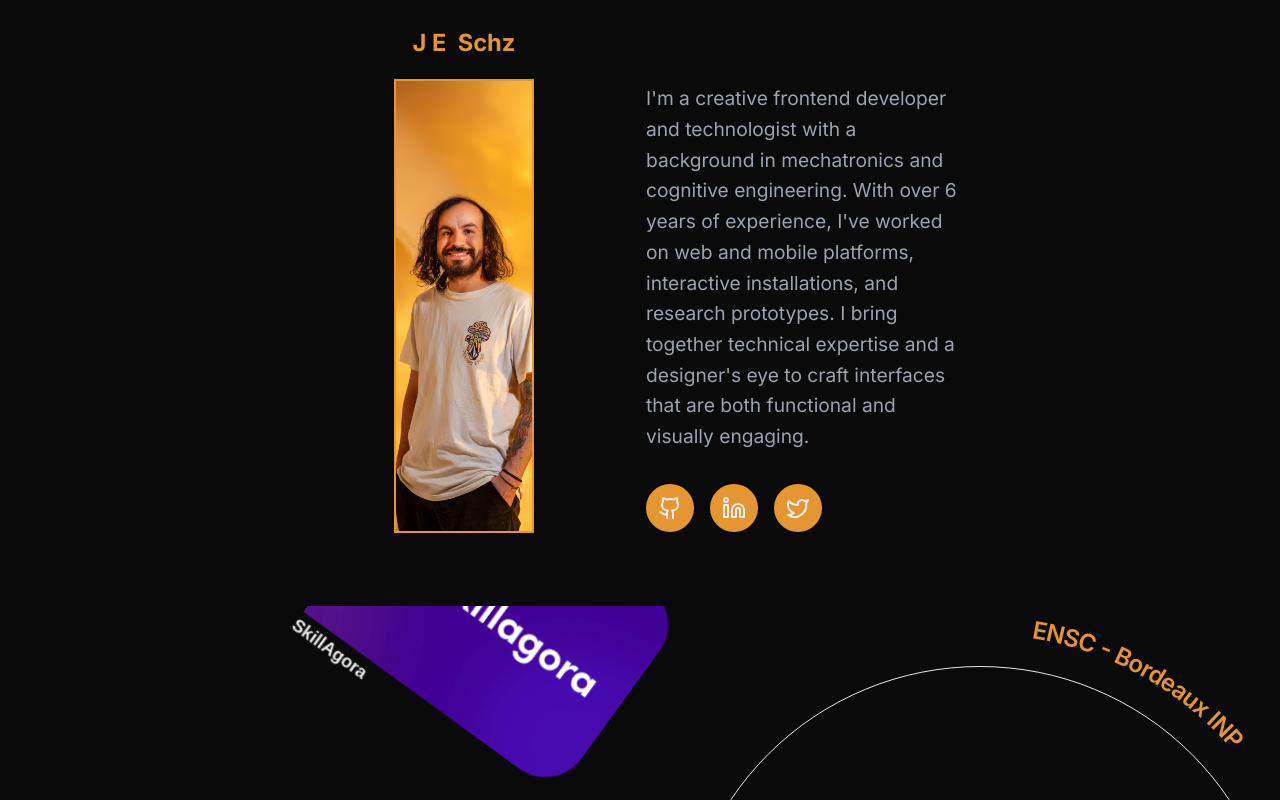
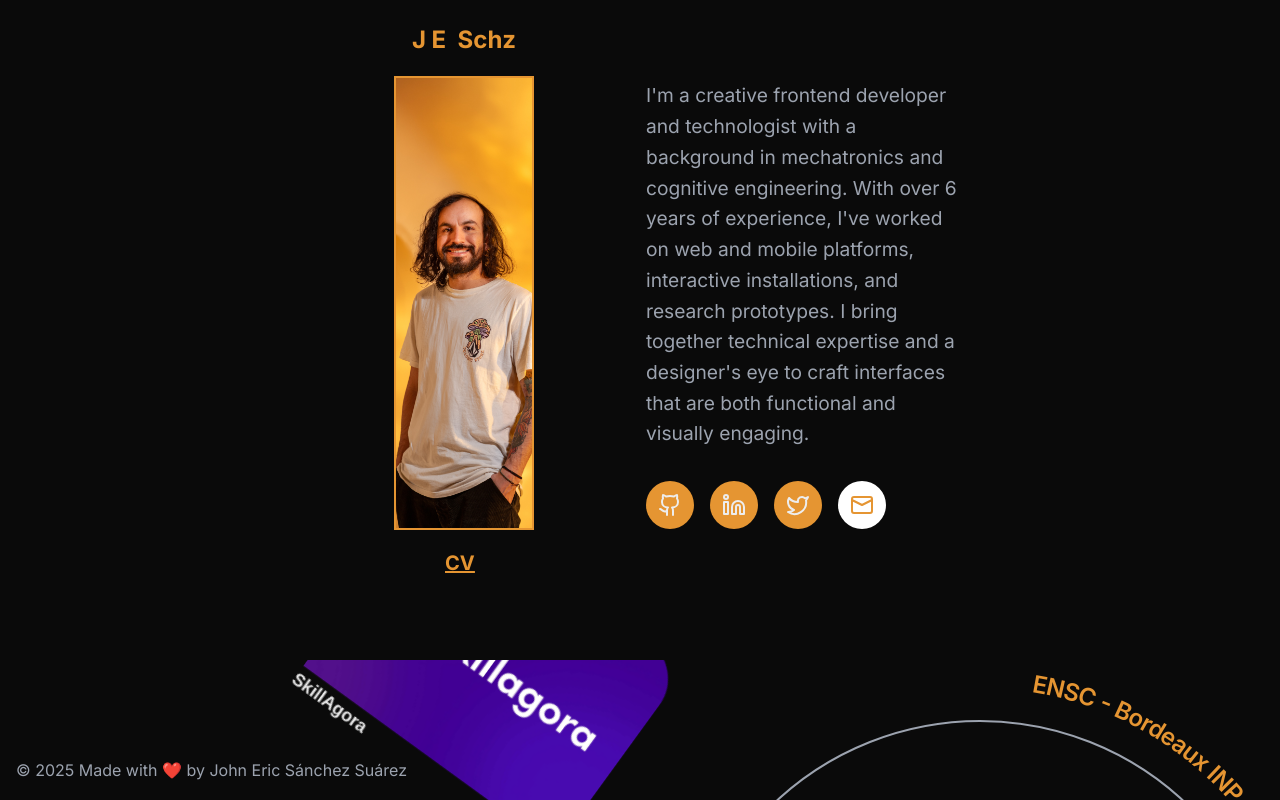
Before and after one commit to joesanchezsu/joesanchezsu.github.io, a Next.js app: page /portfolio in a window 1280 px wide. Built offline with nearby package versions, Linux system fonts and the light colour scheme.

Commit message:
footer, add CV link, icons animations, short descriptions

```diff
--- a/src/app/components/AboutSection.tsx
+++ b/src/app/components/AboutSection.tsx
@@ -16,10 +16,9 @@ const Container = styled.section`
 const ContentContainer = styled.div`
   display: flex;
   flex-direction: column;
-  align-items: center;
   justify-content: center;
   height: 90%;
-  gap: 2rem;
+  gap: 1rem;
 `;
 
 const Content = styled.div`
@@ -30,7 +29,7 @@ const Content = styled.div`
 `;
 
 const DynamicName = styled.h2`
-  font-size: 1.48rem;
+  font-size: 1.5rem;
   font-weight: 700;
   color: var(--yellow-photo);
   margin-bottom: 1rem;
@@ -101,6 +100,48 @@ const Bio = styled.p`
 
   @media (prefers-color-scheme: dark) {
     color: var(--gray-400);
+  }
+`;
+
+const ResumeLink = styled.a`
+  position: relative;
+  margin-top: -4px;
+  margin-left: 92px;
+  display: inline-flex;
+  align-self: flex-start;
+  padding: 5px;
+  font-weight: 700;
+  color: var(--yellow-photo);
+  font-size: 1.25rem;
+  transition: background-color 200ms ease, color 200ms ease;
+
+  > span:first-child {
+    text-decoration: underline;
+  }
+
+  &:hover {
+    color: var(--background);
+    transition: color 300ms ease;
+    will-change: color;
+  }
+
+  @media (prefers-color-scheme: dark) {
+    border-color: var(--yellow-photo);
+  }
+`;
+
+const EyesIcon = styled.span`
+  position: absolute;
+  font-size: 2rem;
+  margin-top: -7px;
+  margin-left: -1px;
+  transform: scale(0);
+  transition: transform 250ms ease;
+  will-change: transform;
+
+  ${ResumeLink}:hover & {
+    transform: scale(1.4, 1.2);
+    transition: transform 250ms ease;
   }
 `;
 
@@ -229,6 +270,15 @@ export function AboutSection() {
             <SocialLinks />
           </BioContainer>
         </Content>
+        <ResumeLink
+          href="/docs/resume.pdf"
+          target="_blank"
+          rel="noopener noreferrer"
+          aria-label="Open CV in a new tab"
+        >
+          <span>CV</span>
+          <EyesIcon>👀</EyesIcon>
+        </ResumeLink>
       </ContentContainer>
     </Container>
   );
--- a/src/app/components/ProjectItem.tsx
+++ b/src/app/components/ProjectItem.tsx
@@ -102,7 +102,7 @@ const Overlay = styled.div`
 `;
 
 const OverlayText = styled.p`
-  font-size: 0.95rem;
+  font-size: 1.2rem;
   line-height: 1.35;
   text-align: left;
   max-height: 200px;
--- a/src/app/components/ProjectsWheel.tsx
+++ b/src/app/components/ProjectsWheel.tsx
@@ -43,7 +43,7 @@ const CenterCircle = styled.div`
   width: 600px;
   height: 600px;
   border-radius: 50%;
-  border: 1px solid var(--gray-200);
+  border: 2px solid var(--gray-400);
   background: rgba(0, 0, 0, 0);
   z-index: 0;
 `;
@@ -221,7 +221,7 @@ export function ProjectsWheel({
             aria-label={p.title}
             title={p.title}
             period={p.period}
-            description={p.description}
+            description={p.shortDescription}
             imageUrl={p.images?.[0]}
             onClick={() => {
               setModalData({
--- a/src/app/components/SocialLinks.tsx
+++ b/src/app/components/SocialLinks.tsx
@@ -8,10 +8,11 @@ const SocialContainer = styled.div<{ $justifyCenter?: boolean }>`
   justify-content: ${({ $justifyCenter }) => ($justifyCenter ? "center" : "flex-start")};
 `;
 
-const SocialLink = styled.a`
+const SocialLink = styled.a<{ $inverted?: boolean }>`
   padding: 0.75rem;
   border-radius: 9999px;
-  background-color: var(--yellow-photo);
+  background-color: ${({ $inverted }) =>
+    $inverted ? "var(--white)" : "var(--yellow-photo)"};
   text-decoration: none;
   transition: all 0.2s ease;
   display: flex;
@@ -19,30 +20,44 @@ const SocialLink = styled.a`
   justify-content: center;
 
   &:hover {
-    background-color: var(--yellow-photo-hover);
+    background-color: ${({ $inverted }) =>
+      $inverted ? "var(--gray-200)" : "var(--yellow-photo-hover)"};
   }
 
   @media (prefers-color-scheme: dark) {
-    background-color: var(--yellow-photo);
+    background-color: ${({ $inverted }) =>
+      $inverted ? "var(--white)" : "var(--yellow-photo)"};
 
     &:hover {
-      background-color: var(--yellow-photo-hover);
+      background-color: ${({ $inverted }) =>
+        $inverted ? "var(--gray-200)" : "var(--yellow-photo-hover)"};
     }
   }
 
   .dark & {
-    background-color: var(--yellow-photo);
+    background-color: ${({ $inverted }) =>
+      $inverted ? "var(--white)" : "var(--yellow-photo)"};
 
     &:hover {
-      background-color: var(--yellow-photo-hover);
+      background-color: ${({ $inverted }) =>
+        $inverted ? "var(--gray-200)" : "var(--yellow-photo-hover)"};
     }
   }
 `;
 
-const Icon = styled.div`
+const Icon = styled.div<{ $inverted?: boolean }>`
   width: 1.5rem;
   height: 1.5rem;
-  color: var(--foreground);
+  color: ${({ $inverted }) => ($inverted ? "var(--yellow-photo)" : "var(--foreground)")};
+  transform: scale(1);
+  transition: transform 220ms ease;
+  will-change: transform;
+
+  ${SocialLink}:hover & {
+    transform: translateY(-20px) scale(1.3);
+    transition: transform 220ms ease;
+    will-change: transform;
+  }
 `;
 
 interface SocialLinksProps {
@@ -125,6 +140,25 @@ export function SocialLinks({ className, justifyCenter }: SocialLinksProps) {
           </svg>
         </Icon>
       </SocialLink>
+      <SocialLink href="mailto:jsanchezsua@ensc.fr" $inverted aria-label="Email">
+        <Icon $inverted>
+          <svg
+            xmlns="http://www.w3.org/2000/svg"
+            width="24"
+            height="24"
+            viewBox="0 0 24 24"
+            fill="none"
+            stroke="currentColor"
+            strokeWidth="2"
+            strokeLinecap="round"
+            strokeLinejoin="round"
+            aria-hidden="true"
+          >
+            <rect width="20" height="16" x="2" y="4" rx="2" />
+            <path d="m22 7-10 5L2 7" />
+          </svg>
+        </Icon>
+      </SocialLink>
     </SocialContainer>
   );
 }
--- a/src/app/portfolio/page.tsx
+++ b/src/app/portfolio/page.tsx
@@ -40,6 +40,36 @@ const Spacer = styled.div`
   height: 3200px; /* controls scroll length */
 `;
 
+const Footer = styled.footer`
+  /* border-top: 1px solid var(--gray-200); */
+  /* margin-top: 4rem; */
+
+  @media (prefers-color-scheme: dark) {
+    border-top-color: var(--gray-800);
+  }
+
+  .dark & {
+    border-top-color: var(--gray-800);
+  }
+`;
+
+const FooterContent = styled.div`
+  position: fixed;
+  bottom: 0;
+  left: 0;
+  padding: 1rem;
+  text-align: left;
+  color: var(--gray-600);
+
+  @media (prefers-color-scheme: dark) {
+    color: var(--gray-400);
+  }
+
+  .dark & {
+    color: var(--gray-400);
+  }
+`;
+
 export default function PortfolioPage() {
   const scrollerRef = useRef<HTMLDivElement>(null);
   const [ready, setReady] = useState(false);
@@ -62,6 +92,11 @@ export default function PortfolioPage() {
         </StickyWheel>
         <Spacer />
       </ScrollArea>
+      <Footer>
+        <FooterContent>
+          <p>&copy; 2025 Made with ❤️ by John Eric Sánchez Suárez</p>
+        </FooterContent>
+      </Footer>
     </Page>
   );
 }
```
Also changed, not shown: src/data/projects.ts (+20 -0 lines), 1 other file (tests, documents, lock files or other folders).
